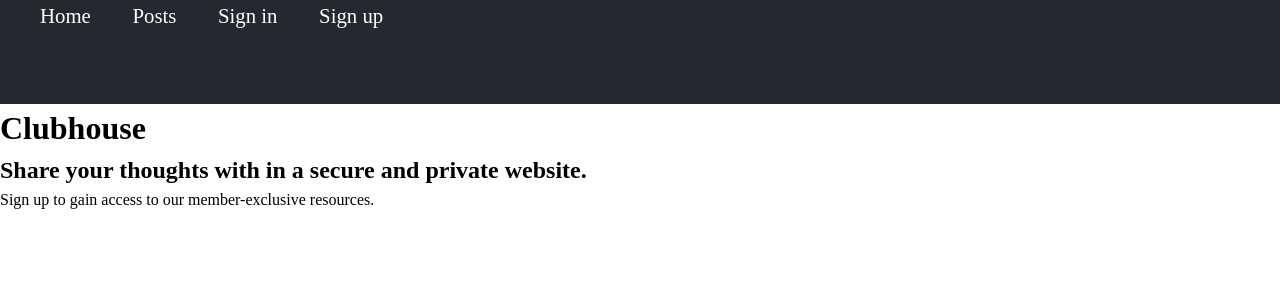
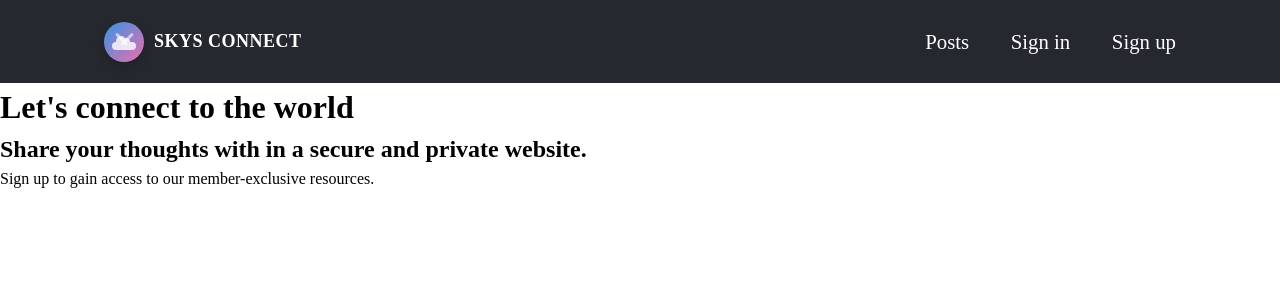
Before and after one commit to SkyMarsh14/members-only, a Node server app: page / in a window 1280 px wide. Shown: the top 300 px of the page. Run offline with Node 20, Linux system fonts and the light colour scheme; some libraries are stand-ins or nearby versions.

Commit message:
add header logo

```diff
--- a/public/css/header.css
+++ b/public/css/header.css
@@ -1,8 +1,12 @@
 header {
-  height: 5em;
+  height: 4em;
   background-color: var(--header-main-bg-color);
   color: var(--header-main-text-color);
   font-size: var(--header-nav-font-size);
+}
+nav,
+ul {
+  height: 100%;
 }
 a,
 a:visited {
@@ -12,7 +16,86 @@ a:visited {
 li {
   list-style-type: none;
 }
+li:first-child {
+  margin-right: auto;
+}
 header ul {
   display: flex;
+  align-items: center;
   gap: 2em;
+  padding: 0 5em;
 }
+.header-logo {
+  display: flex;
+  align-items: center;
+  gap: 10px;
+}
+
+.logo-icon {
+  position: relative;
+  width: 40px;
+  height: 40px;
+  background: linear-gradient(135deg, #3494e6, #ec6ead);
+  border-radius: 50%;
+  overflow: hidden;
+  box-shadow: 0 4px 10px rgba(0, 0, 0, 0.2);
+  display: flex;
+  justify-content: center;
+  align-items: center;
+}
+
+.cloud {
+  position: absolute;
+  width: 24px;
+  height: 8px;
+  background-color: white;
+  border-radius: 8px;
+  top: 50%;
+  opacity: 0.8;
+}
+
+.cloud:before {
+  content: "";
+  position: absolute;
+  width: 10px;
+  height: 10px;
+  background-color: white;
+  border-radius: 50%;
+  top: -6px;
+  left: 4px;
+}
+
+.cloud:after {
+  content: "";
+  position: absolute;
+  width: 8px;
+  height: 8px;
+  background-color: white;
+  border-radius: 50%;
+  top: -4px;
+  right: 6px;
+}
+
+.connection {
+  position: absolute;
+  width: 3px;
+  height: 16px;
+  background-color: white;
+  opacity: 0.6;
+  border-radius: 2px;
+}
+
+.connection-1 {
+  transform: rotate(-45deg) translateY(-4px);
+}
+
+.connection-2 {
+  transform: rotate(45deg) translateY(-4px);
+}
+
+.logo-text {
+  font-size: 18px;
+  font-weight: bold;
+  color: white;
+  letter-spacing: 0.5px;
+}
--- a/views/partials/header.ejs
+++ b/views/partials/header.ejs
@@ -1,7 +1,18 @@
 <header>
   <nav>
     <ul>
-      <li><a href="/" class="logo">Home</a></li>
+      <li>
+        <a href="/">
+          <div class="header-logo">
+            <div class="logo-icon">
+              <div class="cloud"></div>
+              <div class="connection connection-1"></div>
+              <div class="connection connection-2"></div>
+            </div>
+            <div class="logo-text">SKYS CONNECT</div>
+          </div>
+        </a>
+      </li>
       <li><a href="/posts">Posts</a></li>
       <% if(!locals.user) {%>
       <li><a href="/sign-in">Sign in</a></li>
--- a/views/partials/home.ejs
+++ b/views/partials/home.ejs
@@ -1,4 +1,5 @@
-<h1>Clubhouse</h1>
+<div class="homeContainer">
+  <h1>Let's connect to the world</h1>
   <% if(locals.user){ %>
   <h2>Welcome back <%=user.username %>.<br />You are signed in.</h2>
   <% if(locals.message) {%>
@@ -14,3 +15,4 @@
   <h2>Share your thoughts with in a secure and private website.</h2>
   <div>Sign up to gain access to our member-exclusive resources.</div>
   <% } %>
+</div>
```
Also changed, not shown: public/css/logo.html (deleted, +0 -128 lines). Lines whose indentation alone changed are shown as unchanged.
